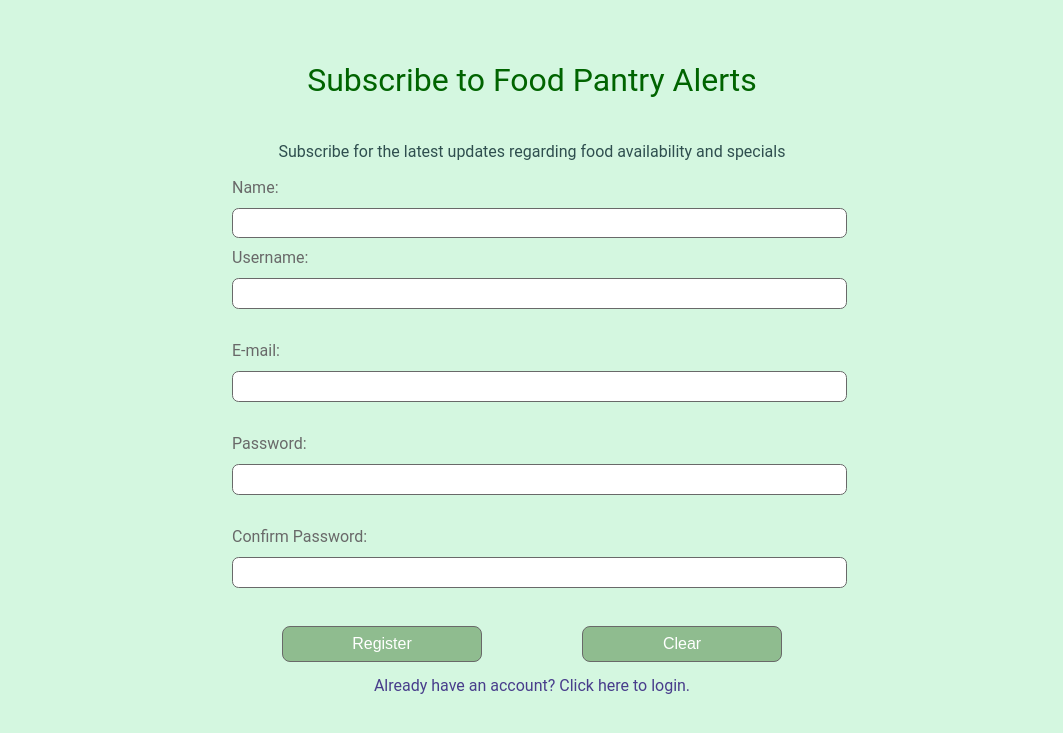
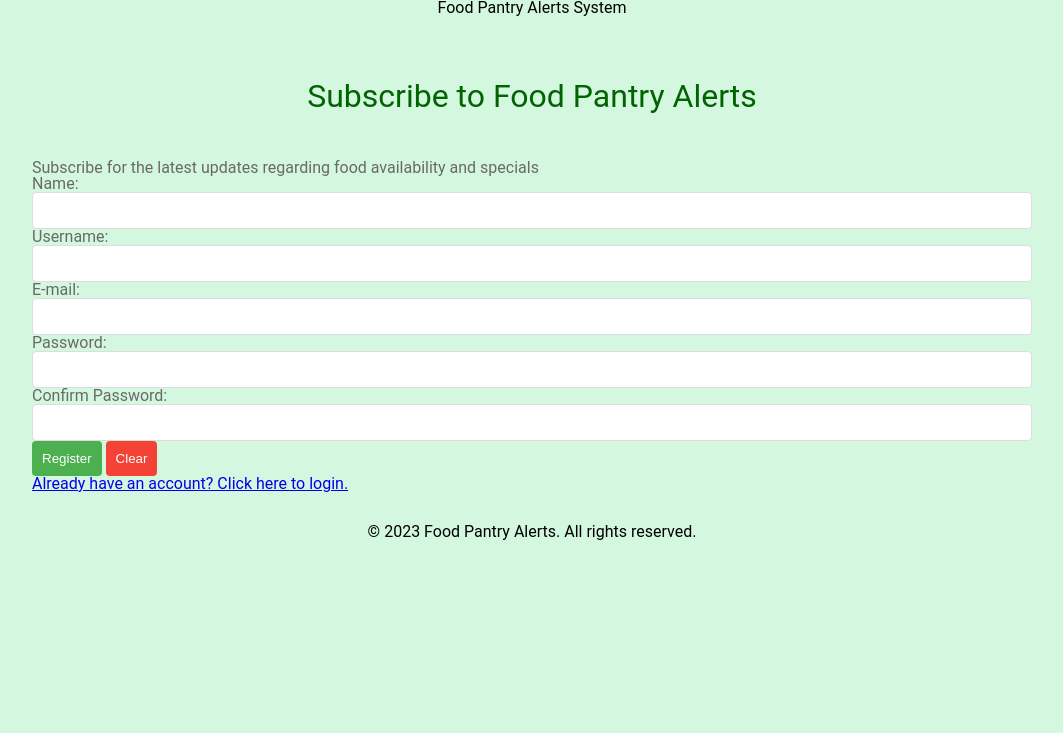
Before and after one commit to kylemiller13/FoodPantry, a PHP site: page /register.html in a window 1280 px wide. Shown: the top 733 px of the page, without its empty margins (108-1171 px from the left). Run offline with PHP 8.4, Linux system fonts and the light colour scheme.

```diff
--- a/Presentation/register.html
+++ b/Presentation/register.html
@@ -9,6 +9,13 @@
     <script src="../Presentation/signup.js"></script>
 </head>
 <body>
+<!-- Header: Can contain a logo, a title, and possibly a navigation bar -->
+<header>
+    <h2>Food Pantry Alerts System</h2>
+    <!-- Navigation Bar: Include if your site has multiple pages -->
+    <!-- ... -->
+</header>
+
 <main>
     <h1>Subscribe to Food Pantry Alerts</h1>
     <p>Subscribe for the latest updates regarding food availability and specials</p>
@@ -19,26 +26,31 @@
 
         <label for="username">Username:</label>
         <input id="username" name="username" type="text"/>
-        <span id="usernameError" class="error"></span>
+        <div id="usernameError" class="error-message"></div>
 
         <label for="email">E-mail:</label>
-        <input id="email" name="email" type="text"/>
-        <span id="emailError" class="error"></span>
+        <input id="email" name="email" type="email"/>
+        <div id="emailError" class="error-message"></div>
 
         <label for="password">Password:</label>
         <input id="password" name="password" type="password"/>
-        <span id="passwordError" class="error"></span>
+        <div id="passwordError" class="error-message"></div>
 
         <label for="confirm_password">Confirm Password:</label>
         <input id="confirm_password" name="confirm_password" type="password"/>
-        <span id="confirm_passwordError" class="error"></span>
+        <div id="confirm_passwordError" class="error-message"></div>
 
         <div class="split-1-1">
-            <input class="button" type="submit" value="Register"/>
-            <input class="button" type="reset" value="Clear"/>
+            <input type="submit" value="Register"/>
+            <input type="reset" class="button" value="Clear"/>
         </div>
     </form>
     <a href="login.html">Already have an account? Click here to login.</a>
 </main>
+
+<!-- Footer: Typically contains authorship, copyright, or related links -->
+<footer>
+    <p>&copy; 2023 Food Pantry Alerts. All rights reserved.</p>
+</footer>
 </body>
 </html>
--- a/Presentation/style.css
+++ b/Presentation/style.css
@@ -1,9 +1,4 @@
 /* Reset and global styles */
-/* http://meyerweb.com/eric/tools/css/reset/
-   v2.0 | 20110126
-   License: none (public domain)
-*/
-
 html, body, div, span, applet, object, iframe,
 h1, h2, h3, h4, h5, h6, p, blockquote, pre,
 a, abbr, acronym, address, big, cite, code,
@@ -13,60 +8,80 @@ b, u, i, center,
 dl, dt, dd, ol, ul, li,
 fieldset, form, label, legend,
 table, caption, tbody, tfoot, thead, tr, th, td,
-article, aside, canvas, details, embed,
+article, aside, details, embed,
 figure, figcaption, footer, header, hgroup,
 menu, nav, output, ruby, section, summary,
 time, mark, audio, video {
     margin: 0;
     padding: 0;
     border: 0;
-    font-size: 100%;
     font: inherit;
     vertical-align: baseline;
 }
+
 /* HTML5 display-role reset for older browsers */
 article, aside, details, figcaption, figure,
 footer, header, hgroup, menu, nav, section {
     display: block;
 }
+
 body {
     line-height: 1;
+    background-color: rgb(212, 247, 224);
+    font-family: 'Roboto', sans-serif;
 }
+
 ol, ul {
     list-style: none;
 }
+
 blockquote, q {
     quotes: none;
 }
+
 blockquote:before, blockquote:after,
 q:before, q:after {
     content: '';
-    content: none;
 }
+
 table {
     border-collapse: collapse;
     border-spacing: 0;
 }
 
-div, article, aside, details, figcaption, figure, footer, header, hgroup, menu, nav, section, main {
-    box-sizing: border-box;
-}
-/*=======================================================================
-        GLOBAL STYLE
-=========================================================================*/
-
-body {
-    background-color: 	rgb(212, 247, 224);
-    font-family: 'Roboto', sans-serif;
+/* Header Styles */
+header h2 {
+    text-align: center;
+    /* Add additional header styles here */
 }
 
+/* Navigation Bar Styles */
+nav ul {
+    list-style: none;
+    padding: 0;
+    display: flex;
+    justify-content: center;
+}
+
+nav ul li {
+    margin: 0 10px;
+}
+
+nav a {
+    text-decoration: none;
+    color: #333;
+}
+
+nav a:hover {
+    color: #007bff;
+}
+
+/* Main Content Styles */
 main {
     max-width: 1000px;
     margin: 0 auto;
-    background-color: rgb(212, 247, 224);
     color: dimgrey;
-    display: block;
-    padding: 1em 2em 1em 2em;
+    padding: 1em 2em;
 }
 
 h1 {
@@ -76,218 +91,44 @@ h1 {
     color: darkgreen;
 }
 
-h2 {
-    font-size: 1.5em;
-    text-align: center;
-    margin: 1.3em;
+input[type="text"],
+input[type="password"],
+input[type="email"],
+input[type="reset"],
+input[type="submit"] {
+    padding: 10px;
+/*    margin: 5px 0 20px 0;   */
+    border: 1px solid #ddd;
+    border-radius: 4px;
+    box-sizing: border-box;
+    width: 100%;
 }
 
-p {
-    margin: 1em;
-    color: darkslategrey;
+input[type="submit"],
+input[type="reset"] {
+    background-color: #4CAF50;
+    color: white;
+    border: none;
+    cursor: pointer;
+    width: auto;
 }
 
-a {
-    display: block;
-    margin: 0 auto;
-    max-width: 800px;
-    text-align: center;
-    text-decoration: none;
-    color: darkslateblue;
+input[type="reset"] {
+    background-color: #f44336;
 }
 
-form {
-    max-width: 600px;
-    margin: 0 auto;
+input[type="submit"]:hover,
+input[type="reset"]:hover {
+    opacity: 0.9;
 }
 
-input, label {
-    padding: .25em 0 .25em 0;
-    margin: .5em auto;
-    display: block;
-    text-align: left;
+.error-message {
+    color: red;
+    font-size: 0.9em;
 }
 
-input, textarea {
-    width: 100%;
-    border-radius: .5em;
-    border: 1px solid dimgrey;
-    padding: .5em .5em;
-    resize: none;
+/* Footer Styles */
+footer {
+    text-align: center;
+    padding: 1em 0;
 }
-
-p {
-    text-align: center;
-}
-
-.button {
-    padding: .5em 1.5em;
-    text-align: center;
-    margin: 1em auto;
-    display: block;
-    max-width: 200px;
-    background-color: darkseagreen;
-    color: white;
-    font-size: 1em;
-}
-
-.date_button {
-    padding: .5em 1.5em;
-    text-align: center;
-    margin: 1em auto;
-    display: block;
-    max-width: 200px;
-    font-size: 1em;
-}
-
-.button:active {
-    color: darkseagreen;
-    background-color: cornsilk;
-}
-
-.split-1-4 {
-    display: grid;
-    grid-template-columns: 1fr 2fr;
-}
-
-.split-1-4-1-4-1-1 {
-    display: grid;
-    grid-template-columns: 1fr 4fr 1fr 4fr 1fr 1fr;
-    grid-column-gap: 2em;
-}
-
-.split-1-1 {
-    display: grid;
-    grid-template-columns: 1fr 1fr;
-}
-
-.results {
-    text-align: left;
-}
-
-.results h2, .results p{
-    text-align: left;
-}
-
-.message-header {
-    border: 1px solid green;
-}
-
-.message_body {
-    background-color: floralwhite;
-    padding: 1em;
-    margin: 0 0;
-    border-left: 1px solid green;
-    border-right: 1px solid green;
-    line-height: 1.3em;
-    text-align: left;
-}
-
-li {
-    margin: .3em 0;
-    padding: .75em;
-    border: 1px solid green;
-    text-align: center;
-    color: darkgreen;
-    background-color: white;
-}
-
-li:first-child {
-    border-top-left-radius: 1em;
-    border-top-right-radius: 1em;
-}
-
-li:last-child {
-    border-bottom-left-radius: 1em;
-    border-bottom-right-radius: 1em;
-}
-
-li:nth-child(3) {
-    background-color: cornsilk;
-}
-
-ul {
-    margin: .5em .5em;
-}
-
-button {
-    margin: 0 auto;
-    display: inline-block;
-    text-align: center;
-}
-
-.container {
-    margin: 0 1em;
-}
-
-.results p {
-    text-align: center;
-}
-
-table {
-    border-collapse: separate;
-}
-
-th, td {
-    padding: 1em;
-    border: 1px solid green;
-    border-right: none;
-    border-left: none;
-    border-top:none;
-    background-color: white;
-    text-align: center;
-}
-
-th {
-    border-top: 1px solid green;
-    background-color: darkseagreen;
-    color: cornsilk;
-}
-
-th:first-child, td:first-child {
-    border-left: 1px green solid;
-}
-
-th:first-child {
-    border-top-left-radius: 1em;
-}
-
-th:last-child, td:last-child {
-    border-right: 1px solid green;
-}
-
-th:last-child {
-    border-top-right-radius: 1em;
-}
-
-.selected td{
-    background-color: floralwhite;
-    color: dimgrey;
-    border-bottom: 1px solid lightgrey;
-}
-
-.log_search {
-    background-color: rgb(212, 247, 224);
-    position: -webkit-sticky;
-    position: sticky;
-    top:0;
-    max-width: 1000px;
-    padding: .5em 2em;
-    border-bottom: 1px solid green;
-}
-
-.log_search input {
-    max-width: 200px;
-}
-
-/* Added .error class for inline error messages */
-.error {
-    color: red;
-    font-size: 12px;
-    display: inline-block;
-    margin-left: 10px;
-}
-.error-message {
-    color: red;
-    font-size: smaller;
-}
```
Also changed, not shown: Data/services/PasswordValidator.php (added, +83 -0 lines), Data/services/UserService.php (+20 -18 lines), Logic/feedback_template.php (+18 -12 lines), Logic/login.php (+11 -2 lines), Logic/register.php (+9 -2 lines), Presentation/login.html (+27 -20 lines), Presentation/signup.js (+133 -70 lines).
